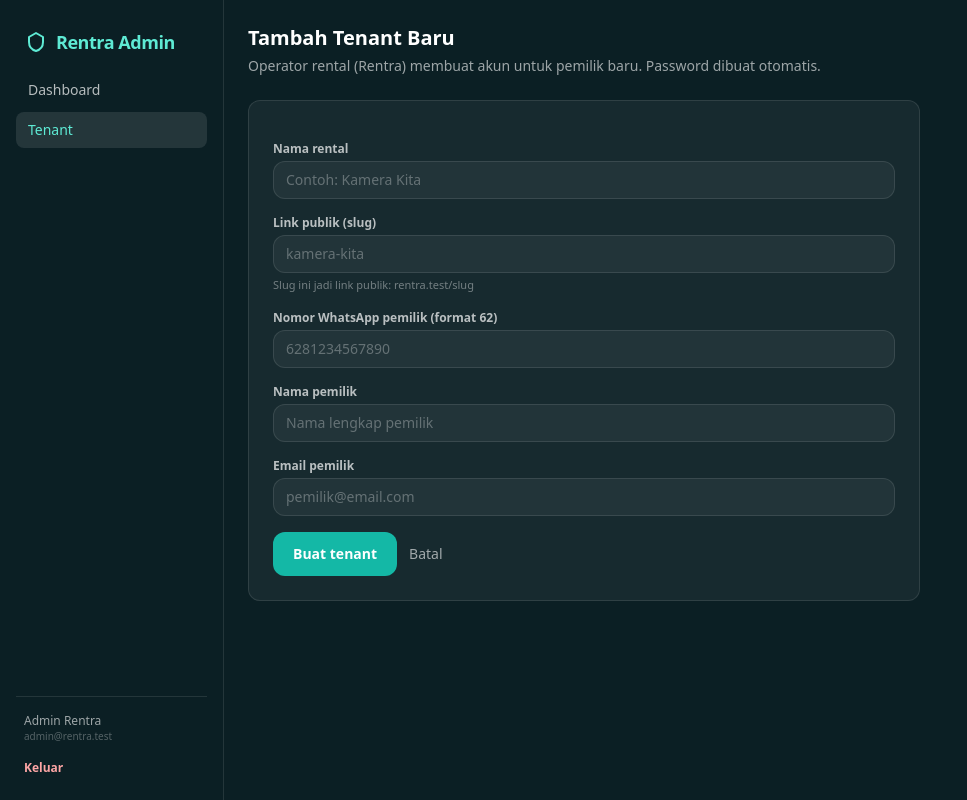
After one commit to nekonaru/rentra, a Laravel app: page /admin/tenant/buat in a window 1280 px wide. The commit adds this page. Shown: the whole page, without its empty margins (0-967 px from the left). Run offline with Laravel 12, Linux system fonts and the light colour scheme; a user stored in the database is signed in; data comes from the database, SQL or seed files in the repository; style sheets or scripts are compiled from the project's sources; some web fonts are replaced.

Commit message:
feat: admin buat tenant, pencarian, audit log onboarding

```diff
--- a/app/Http/Controllers/AdminController.php
+++ b/app/Http/Controllers/AdminController.php
@@ -7,6 +7,7 @@ use App\Models\Pemesanan;
 use App\Models\Rental;
 use App\Models\Unit;
 use App\Models\User;
+use App\Support\SlugTerlarang;
 use Illuminate\Contracts\View\View;
 use Illuminate\Http\RedirectResponse;
 use Illuminate\Http\Request;
@@ -53,13 +54,80 @@ class AdminController extends Controller
             StatusPemesanan::Terlambat->value,
         ];
 
+        $q = trim((string) $request->query('q', ''));
+        $perPage = 15;
+
         $tenant = Rental::with('user')
             ->withCount(['unit', 'pemesanan'])
             ->withSum(['pemesanan' => fn ($q) => $q->whereIn('status', $statusDiakui)], 'total')
+            ->when($q !== '', fn ($query) => $query->where(function ($w) use ($q) {
+                $w->where('nama', 'like', "%$q%")
+                    ->orWhere('slug', 'like', "%$q%")
+                    ->orWhere('no_wa', 'like', "%$q%")
+                    ->orWhereHas('user', fn ($u) => $u->where('name', 'like', "%$q%")->orWhere('email', 'like', "%$q%"));
+            }))
             ->orderByDesc('created_at')
-            ->paginate(15);
+            ->paginate($perPage)
+            ->withQueryString();
 
-        return view('admin.tenant', ['tenant' => $tenant]);
+        return view('admin.tenant', ['tenant' => $tenant, 'q' => $q]);
+    }
+
+    public function tenantCreate(Request $request): View
+    {
+        return view('admin.tenant-form');
+    }
+
+    public function tenantSimpan(Request $request): RedirectResponse
+    {
+        $tervalidasi = $request->validate([
+            'nama' => ['required', 'string', 'max:120'],
+            'slug' => ['required', 'string', 'max:60', 'regex:/^[a-z0-9]+(?:-[a-z0-9]+)*$/', 'not_in:'.implode(',', SlugTerlarang::daftar()), 'unique:rental,slug'],
+            'no_wa' => ['required', 'regex:/^62[0-9]{8,14}$/'],
+            'nama_pemilik' => ['required', 'string', 'max:120'],
+            'email_pemilik' => ['required', 'email', 'max:191', 'unique:users,email'],
+        ], [
+            'slug.unique' => 'Slug sudah dipakai rental lain.',
+            'slug.not_in' => 'Slug ini dipakai sistem.',
+            'slug.regex' => 'Slug hanya boleh huruf kecil, angka, dan tanda hubung.',
+            'no_wa.regex' => 'Nomor WA harus format 62 diikuti angka, tanpa spasi atau tanda +.',
+            'email_pemilik.unique' => 'Email pemilik sudah terdaftar.',
+        ]);
+
+        $password = bin2hex(random_bytes(9)); // 18 karakter acak
+
+        $pemilik = User::create([
+            'name' => $tervalidasi['nama_pemilik'],
+            'email' => strtolower($tervalidasi['email_pemilik']),
+            'password' => $password,
+            'role' => 'pemilik',
+            'email_verified_at' => now(),
+        ]);
+
+        Rental::create([
+            'user_id' => $pemilik->id,
+            'nama' => $tervalidasi['nama'],
+            'slug' => $tervalidasi['slug'],
+            'no_wa' => $tervalidasi['no_wa'],
+            'durasi_tahan_menit' => 60,
+            'persen_dp' => 50,
+            'aktif' => true,
+        ]);
+
+        Log::channel('keamanan')->info('admin_membuat_tenant', [
+            'admin_id' => $request->user()->id,
+            'slug' => $tervalidasi['slug'],
+            'email_pemilik' => $pemilik->email,
+            'ip' => $request->ip(),
+        ]);
+
+        return redirect()->route('admin.tenant.index')
+            ->with('status', 'Tenant "'.$tervalidasi['nama'].'" berhasil dibuat. Bagikan kredensial ini ke pemilik SEKARANG (tidak bisa dilihat lagi):')
+            ->with('password_baru', $password)
+            ->with('kredensial', [
+                'email_pemilik' => $pemilik->email,
+                'slug' => $tervalidasi['slug'],
+            ]);
     }
 
     public function tenantShow(Request $request, Rental $rental): View
--- /dev/null
+++ b/resources/views/admin/tenant-form.blade.php
@@ -0,0 +1,57 @@
+<x-layouts.admin>
+    <h1 class="text-xl font-bold text-white">Tambah Tenant Baru</h1>
+    <p class="mt-1 text-sm text-white/60">Operator rental (Rentra) membuat akun untuk pemilik baru. Password dibuat otomatis.</p>
+
+    @if ($errors->any())
+        <div class="mt-4 rounded-xl bg-red-900/50 border border-red-500 px-4 py-3">
+            <ul class="text-sm text-red-200 list-disc list-inside space-y-1">
+                @foreach ($errors->all() as $message)
+                    <li>{{ $message }}</li>
+                @endforeach
+            </ul>
+        </div>
+    @endif
+
+    <form method="POST" action="{{ route('admin.tenant.simpan') }}" class="mt-6 max-w-2xl bg-white/5 border border-white/10 rounded-xl p-6 space-y-4"
+          x-data="{ nama: @js(old('nama', '')), slug: @js(old('slug', '')), slugManual: false }">
+        @csrf
+
+        <div>
+            <label class="block text-xs font-semibold text-white/70">Nama rental</label>
+            <input type="text" name="nama" required maxlength="120" value="{{ old('nama') }}" required x-model="nama"
+                   @input="if (! slugManual) slug = nama.toLowerCase().normalize('NFD').replace(/[̀-ͯ]/g, '').replace(/[^a-z0-9\s-]/g, '').trim().replace(/[\s_]+/g, '-').replace(/-+/g, '-')"
+                   class="mt-1 block w-full rounded-xl border-white/10 bg-white/5 text-white placeholder-white/30 focus:border-teal-400 focus:ring-teal-400 text-sm"
+                   placeholder="Contoh: Kamera Kita">
+        </div>
+        <div>
+            <label class="block text-xs font-semibold text-white/70">Link publik (slug)</label>
+            <input type="text" name="slug" required maxlength="60" pattern="[a-z0-9\-]+" x-model="slug" x-on:input="slugManual = true"
+                   class="mt-1 block w-full rounded-xl border-white/10 bg-white/5 text-white placeholder-white/30 focus:border-teal-400 focus:ring-teal-400 text-sm"
+                   placeholder="kamera-kita" autocomplete="off">
+            <p class="mt-1 text-[11px] text-white/40">Slug ini jadi link publik: rentra.test/<span x-text="slug || 'slug'"></span></p>
+        </div>
+        <div>
+            <label class="block text-xs font-semibold text-white/70">Nomor WhatsApp pemilik (format 62)</label>
+            <input type="text" name="no_wa" required inputmode="numeric" value="{{ old('no_wa') }}"
+                   class="mt-1 block w-full rounded-xl border-white/10 bg-white/5 text-white placeholder-white/30 focus:border-teal-400 focus:ring-teal-400 text-sm"
+                   placeholder="6281234567890">
+        </div>
+        <div>
+            <label class="block text-xs font-semibold text-white/70">Nama pemilik</label>
+            <input type="text" name="nama_pemilik" required maxlength="120" value="{{ old('nama_pemilik') }}"
+                   class="mt-1 block w-full rounded-xl border-white/10 bg-white/5 text-white placeholder-white/30 focus:border-teal-400 focus:ring-teal-400 text-sm"
+                   placeholder="Nama lengkap pemilik">
+        </div>
+        <div>
+            <label class="block text-xs font-semibold text-white/70">Email pemilik</label>
+            <input type="email" name="email_pemilik" required maxlength="191" value="{{ old('email_pemilik') }}"
+                   class="mt-1 block w-full rounded-xl border-white/10 bg-white/5 text-white placeholder-white/30 focus:border-teal-400 focus:ring-teal-400 text-sm"
+                   placeholder="pemilik@email.com">
+        </div>
+
+        <div class="flex items-center gap-3">
+            <button type="submit" class="inline-flex items-center rounded-xl bg-teal-500 px-5 py-3 text-sm font-bold text-white hover:bg-teal-600 transition">Buat tenant</button>
+            <a href="{{ route('admin.tenant.index') }}" class="text-sm text-white/60 hover:text-white">Batal</a>
+        </div>
+    </form>
+</x-layouts.admin>
--- a/routes/web.php
+++ b/routes/web.php
@@ -82,6 +82,8 @@ Route::middleware('auth')->group(function () {
 // Panel admin Rentra (operator platform). Semua route di belakang auth + admin.
 Route::middleware(['auth', 'admin'])->group(function () {
     Route::get('/admin', [AdminController::class, 'index'])->name('admin.index');
+    Route::get('/admin/tenant/buat', [AdminController::class, 'tenantCreate'])->name('admin.tenant.buat');
+    Route::post('/admin/tenant', [AdminController::class, 'tenantSimpan'])->name('admin.tenant.simpan');
     Route::get('/admin/tenant', [AdminController::class, 'tenant'])->name('admin.tenant.index');
     Route::get('/admin/tenant/{rental}', [AdminController::class, 'tenantShow'])->name('admin.tenant.show');
     Route::post('/admin/tenant/{rental}/tangguhkan', [AdminController::class, 'tangguhkan'])->name('admin.tenant.tangguhkan');
```
Also changed, not shown: resources/views/admin/index.blade.php (+7 -2 lines), resources/views/admin/tenant.blade.php (+21 -2 lines), tests/Feature/AdminOnboardingTest.php (added, +90 -0 lines), CHANGELOG.md, README.md.
